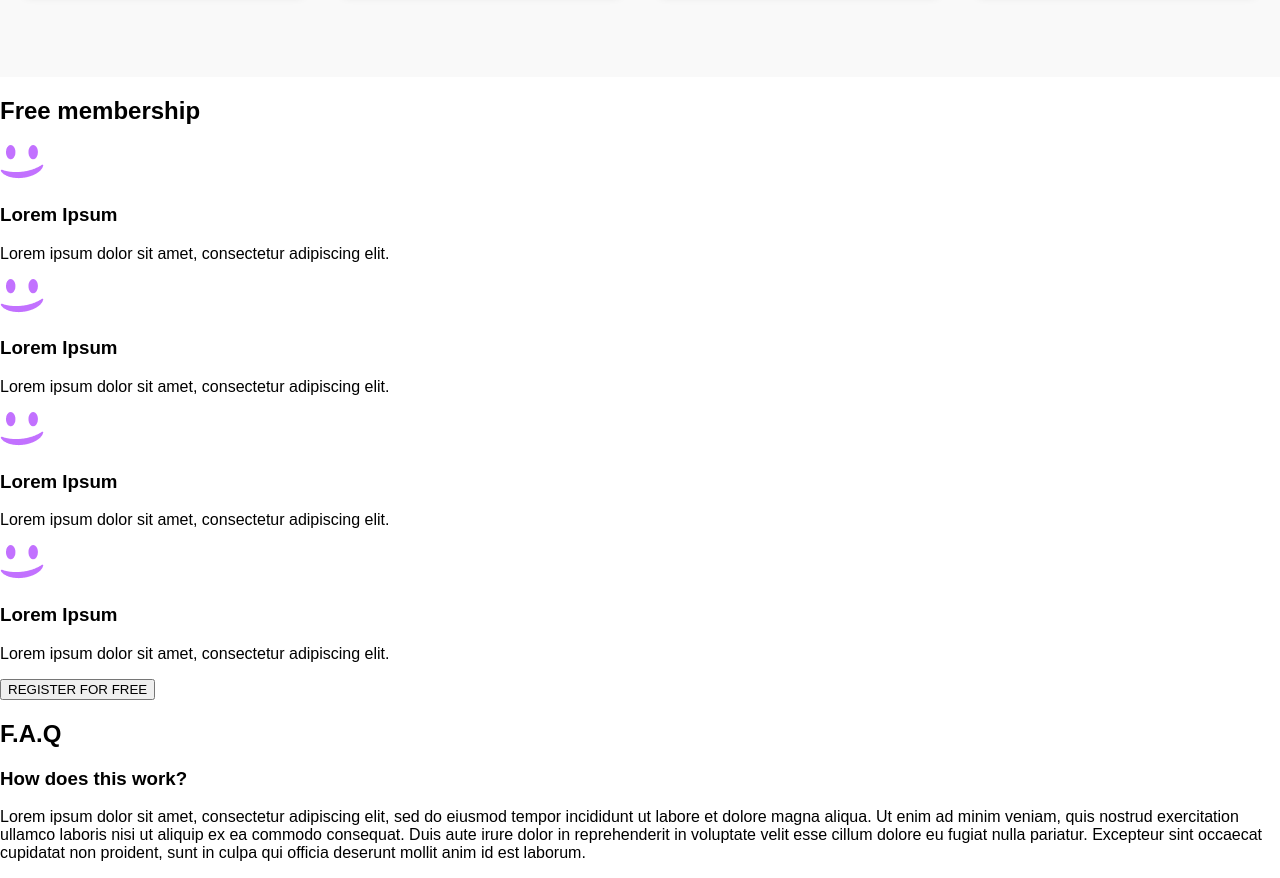
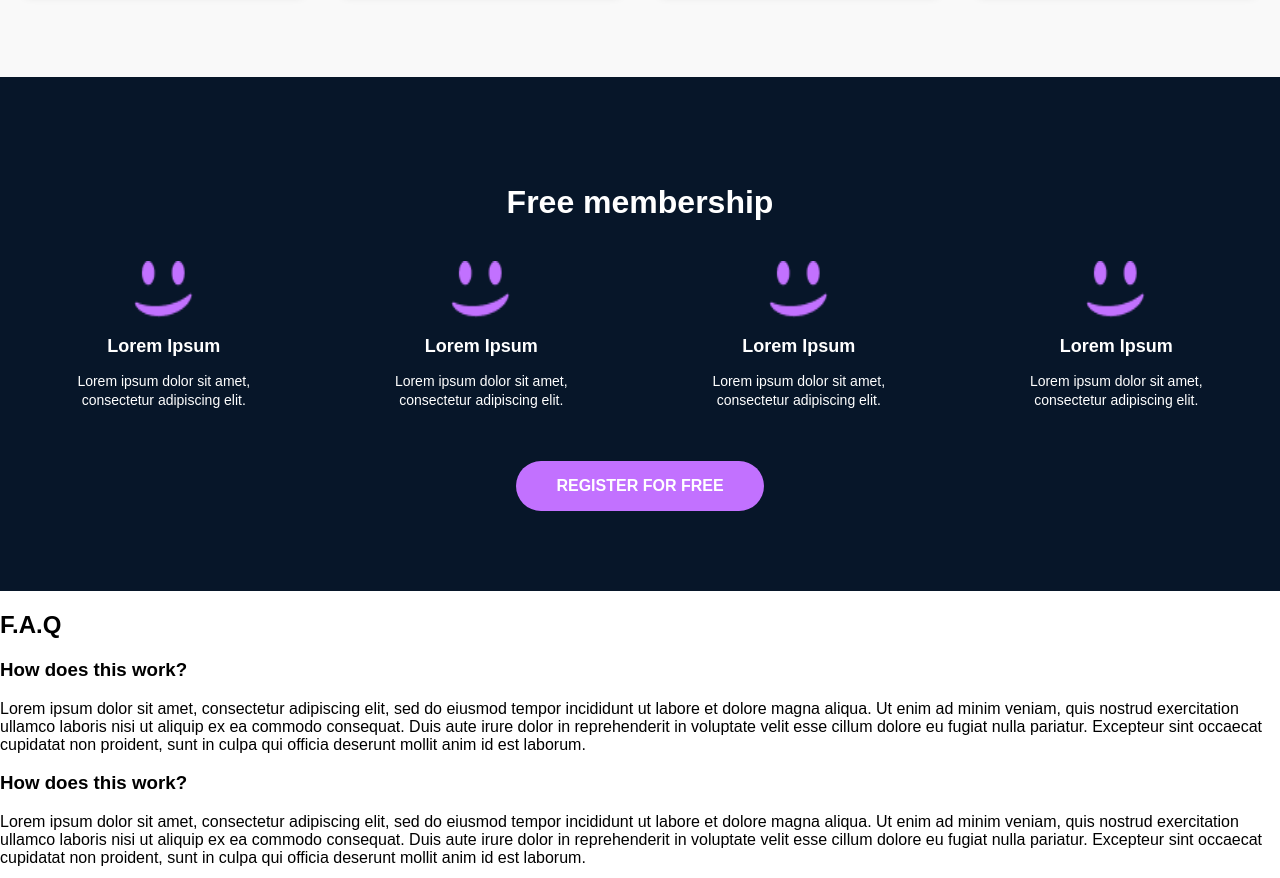
Before and after one commit to faithbee/alx_html_css, a plain HTML site: page css_advanced/index.html in a window 1280 px wide. Shown: the part 1829-2707 px from the top of the page. Drawn offline with Linux system fonts and the light colour scheme.

Commit message:
Membership

```diff
--- a/css_advanced/index.html
+++ b/css_advanced/index.html
@@ -162,33 +162,35 @@
           </div>
         </section>
 
-    <!-- -->
-        <section>
-            <h2>Free membership</h2>
-            <div>
+    <!--FOURTH SECTION -->
+        <section class="membership">
+        <h2>Free membership</h2>
+        <div class="benefits">
+            <div class="benefit">
+                <img src="CSS Advanced/smile.png" alt="">
+                <h3>Lorem Ipsum</h3>
+                <p>Lorem ipsum dolor sit amet, consectetur adipiscing elit.</p>
+              </div>
+            <div class="benefit">
                 <img src="CSS Advanced/smile.png" alt="">
                 <h3>Lorem Ipsum</h3>
                 <p>Lorem ipsum dolor sit amet, consectetur adipiscing elit.</p>
             </div>
-            <div>
+            <div class="benefit">
                 <img src="CSS Advanced/smile.png" alt="">
                 <h3>Lorem Ipsum</h3>
                 <p>Lorem ipsum dolor sit amet, consectetur adipiscing elit.</p>
             </div>
-            <div>
+            <div class="benefit">
                 <img src="CSS Advanced/smile.png" alt="">
                 <h3>Lorem Ipsum</h3>
                 <p>Lorem ipsum dolor sit amet, consectetur adipiscing elit.</p>
             </div>
-            <div>
-                <img src="CSS Advanced/smile.png" alt="">
-                <h3>Lorem Ipsum</h3>
-                <p>Lorem ipsum dolor sit amet, consectetur adipiscing elit.</p>
-            </div>
-            <button>REGISTER FOR FREE</button>
+        </div>
+            <button class="button2">REGISTER FOR FREE</button>
         </section>
 
-<!-- FOURTH SECTION-->
+<!-- FIVE SECTION-->
         <section>
             <h2>F.A.Q</h2>
             <div>
@@ -224,6 +226,7 @@
             </div>
         </section>
     </main>
+
     <footer>
         <section>
             <div>
--- a/css_advanced/styles.css
+++ b/css_advanced/styles.css
@@ -199,3 +199,64 @@ a{
   font-weight: bold;
   color: #555;
 }
+
+/* FOURTH SECTION */
+
+.membership {
+  background-color: #071629;
+  color: white;
+  padding: 80px 20px;
+  text-align: center;
+}
+
+.membership h2 {
+  font-size: 32px;
+  margin-bottom: 40px;
+  font-weight: 700;
+}
+
+.benefits {
+  display: grid;
+  grid-template-columns: repeat(auto-fit, minmax(180px, 1fr));
+  gap: 30px;
+  margin-bottom: 50px;
+}
+
+.benefit {
+  display: flex;
+  flex-direction: column;
+  align-items: center;
+  gap: 15px;
+}
+
+.benefit img {
+  width: 60px;
+  height: 60px;
+}
+
+.benefit h3 {
+  margin: 0;
+  font-size: 18px;
+}
+
+.benefit p {
+  margin: 0;
+  font-size: 14px;
+  line-height: 1.4;
+  max-width: 220px;
+}
+
+.button2 {
+  background-color: #C271FF;
+  border: none;
+  padding: 16px 40px;
+  border-radius: 30px;
+  font-size: 16px;
+  font-weight: bold;
+  cursor: pointer;
+  color: white;
+}
+
+.button2:hover {
+  filter: brightness(1.05);
+}
```
